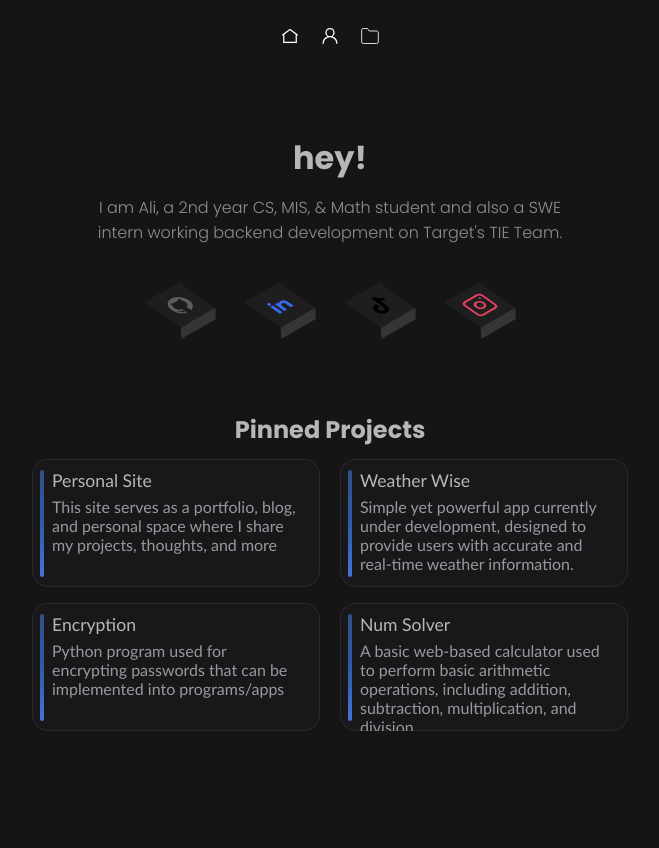
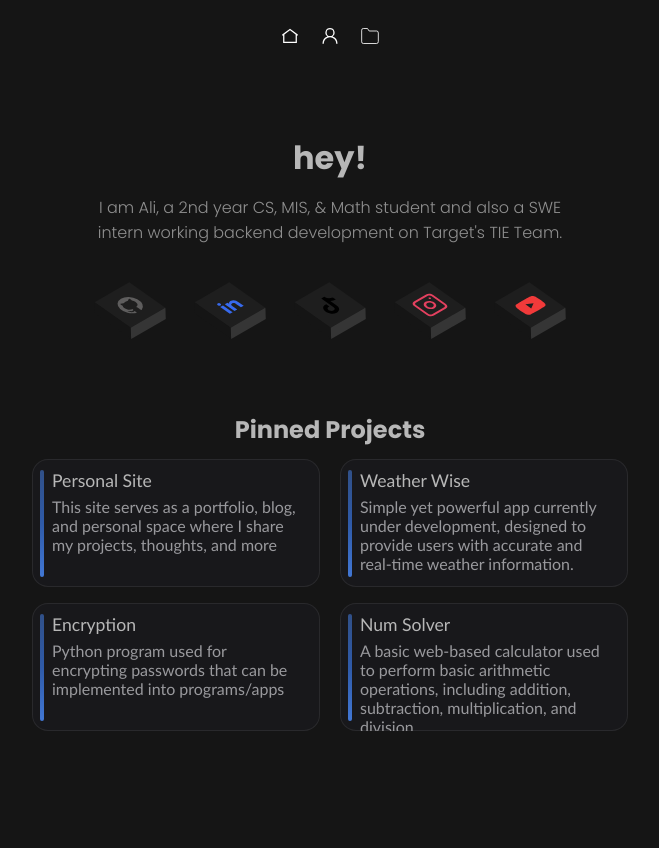
Before and after one commit to aad3m/Personal-Site, a website: page index.html in a window 1280 px wide. Shown: the top 848 px of the page, without its empty margins (310-969 px from the left). Drawn offline with Linux system fonts and the light colour scheme.

Commit message:
updated social links to include YouTube channel

```diff
--- a/customization/social.css
+++ b/customization/social.css
@@ -134,3 +134,23 @@
 .social .social-item .social-link:hover {
     color: #ffffff;
 }
+
+.social .social-item:nth-child(5) a {
+    color: #f13a3a;
+}
+
+.social .social-item:nth-child(5):hover a {
+    background: #ea2b2b;
+}
+
+.social .social-item:nth-child(5):hover a::before {
+    background: #ff0000;
+}
+
+.social .social-item:nth-child(5):hover a::after {
+    background: #fa5c5c;
+}
+
+.social .social-item .social-link:hover {
+    color: #ffffff;
+}
--- a/index.html
+++ b/index.html
@@ -98,6 +98,13 @@
       </svg>
     </a>
   </li>
+  <li class="social-item">
+    <a class="social-link" href="https://youtube.com/@aad3m1" target="_blank">
+      <svg class="w-6 h-6 text-gray-800 dark:text-white" aria-hidden="true" xmlns="http://www.w3.org/2000/svg" width="30" height="30" fill="currentColor" viewBox="0 0 48 48"><path d="M20.2838235,29.7208546 L20.2817697,19.3775851 L30.0092421,24.5671906 L20.2838235,29.7208546 Z M41.6409276,17.5856462 C41.6409276,17.5856462 41.2890436,15.0488633 40.2097727,13.9319394 C38.8405739,12.4655276 37.3060444,12.4583393 36.6026186,12.3724221 C31.5649942,12 24.008044,12 24.008044,12 L23.9922983,12 C23.9922983,12 16.4356904,12 11.398066,12.3724221 C10.6939556,12.4583393 9.16045298,12.4655276 7.79091194,13.9319394 C6.71164104,15.0488633 6.36009927,17.5856462 6.36009927,17.5856462 C6.36009927,17.5856462 6,20.5646804 6,23.5437145 L6,26.3365376 C6,29.3152295 6.36009927,32.2946059 6.36009927,32.2946059 C6.36009927,32.2946059 6.71164104,34.8310466 7.79091194,35.9483127 C9.16045298,37.4147246 10.9592378,37.3681718 11.7605614,37.5218644 C14.6406709,37.8042616 24.0001711,37.8915481 24.0001711,37.8915481 C24.0001711,37.8915481 31.5649942,37.8799099 36.6026186,37.5074878 C37.3060444,37.4219129 38.8405739,37.4147246 40.2097727,35.9483127 C41.2890436,34.8310466 41.6409276,32.2946059 41.6409276,32.2946059 C41.6409276,32.2946059 42,29.3152295 42,26.3365376 L42,23.5437145 C42,20.5646804 41.6409276,17.5856462 41.6409276,17.5856462 L41.6409276,17.5856462 Z">
+      </path>
+      </svg>
+      </a>
+    </li>
 </ul>
 
   <h2 class="pinned-projects">Pinned Projects</h2>
```
